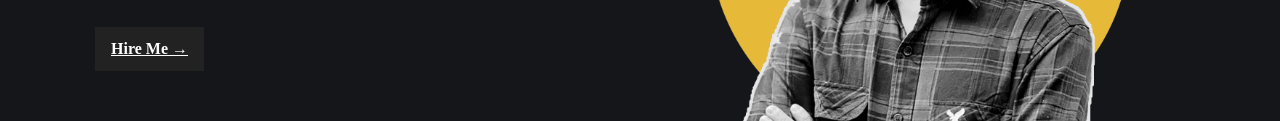
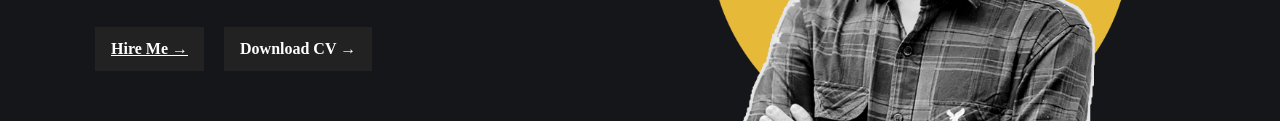
Before and after one commit to amitsuthar803/portfolio-plain, a website: page index.html in a window 1280 px wide. Shown: the part 361-482 px from the top of the page. Drawn offline with nearby package versions, Linux system fonts and the light colour scheme; a web font is replaced by a local one.

Commit message:
resume updated

```diff
--- a/index.html
+++ b/index.html
@@ -86,8 +86,7 @@
           </p>
           <div class="btn-box">
             <a class="btn btn:hover" href="#contact"> Hire Me &RightArrow;</a>
-
-
+            <a class="btn btn:hover downloadCv">Download CV &RightArrow;</a>
           </div>
         </div>
       </div>
```
